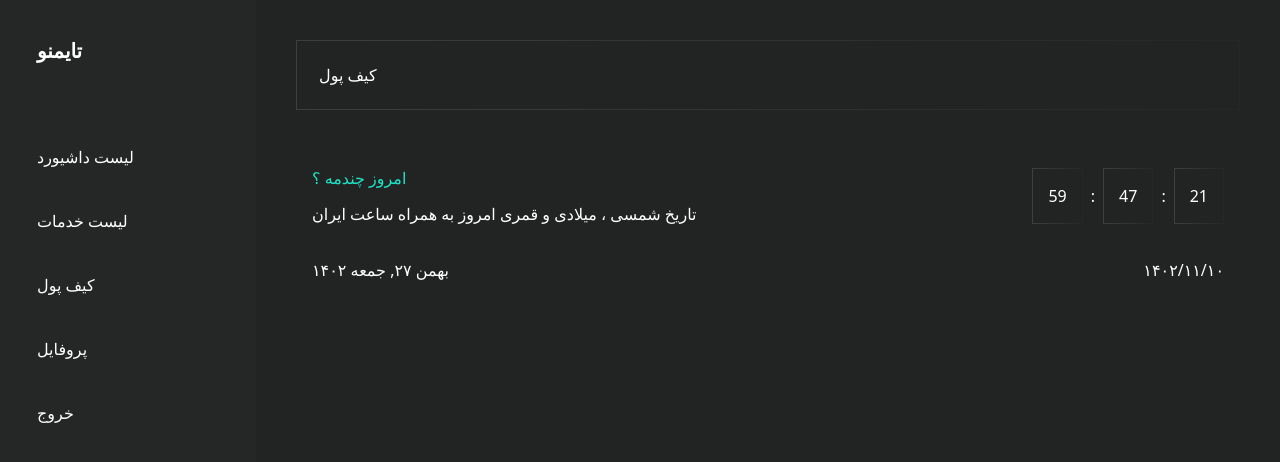
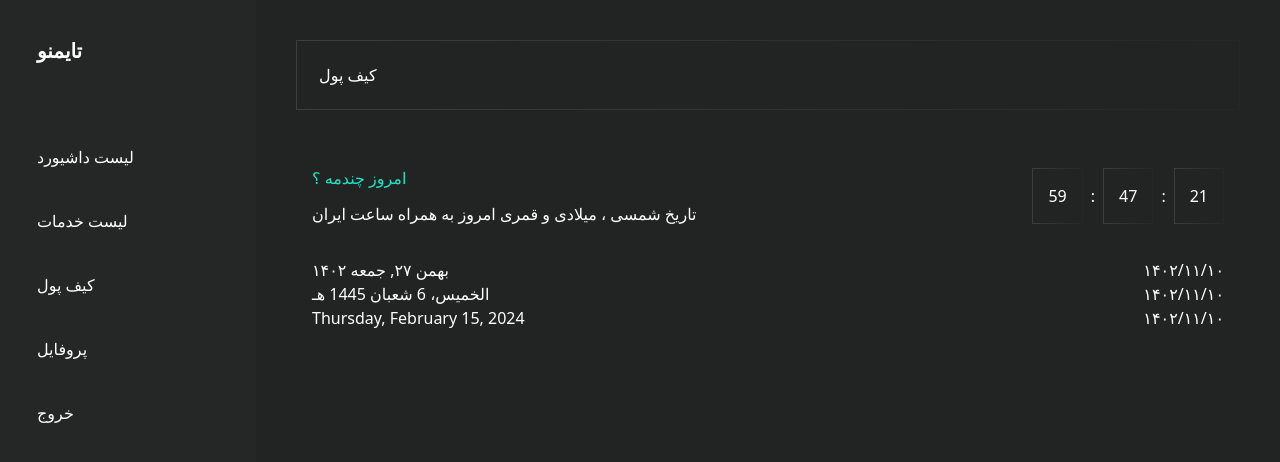
Before and after one commit to babaeiFateme/calendar, a React (Create React App) app: page / in a window 1280 px wide. Shown: the top 462 px of the page. Built offline with nearby package versions, Linux system fonts and the light colour scheme; the HTML template or start-up script is replaced by a standard one.

Commit message:
feat: give current date helper functions

```diff
--- a/src/components/common/Calendar/Calendar.tsx
+++ b/src/components/common/Calendar/Calendar.tsx
@@ -1,15 +1,32 @@
 import React from 'react'
 import getPersianDate from '../../../core/utils/persianDate';
+import { getHijriDayOfMonth } from '../../../core/utils/hijriMonths';
+import { getEnglishDate } from '../../../core/utils/englishMonths';
 
 
 const Calendar = () => {
   const strDate = getPersianDate();
+  const hijriDayOfMonth = getHijriDayOfMonth();
+  const englishDate = getEnglishDate();
   return (
     <ul>
       <li className='flex justify-between'>
        <div>{strDate}</div>
        <div> ۱۴۰۲/۱۱/۱۰</div>
       </li>
+
+      <li className='flex justify-between'>
+       <div> {hijriDayOfMonth}</div>
+       <div> ۱۴۰۲/۱۱/۱۰</div>
+      </li>
+
+      <li className='flex justify-between'>
+        <div>
+
+        {englishDate}
+        </div>
+        <div> ۱۴۰۲/۱۱/۱۰</div>
+      </li>
     </ul>
   )
 }
--- a/src/components/common/Sidebar/Sidebar.jsx
+++ b/src/components/common/Sidebar/Sidebar.jsx
@@ -5,10 +5,10 @@ import { Link, useLocation } from "react-router-dom";
 const Sidebar = () => {
     return (
         <>
-            <div class="sidebar w-64 flex-shrink-0 absolute md:relative h-screen p-[18px]">
-                <div class="p-4">
-                    <h1 class="text-xl font-bold mb-[80px]">تایمنو</h1>
-                    <ul class="mt-4">
+            <div className="sidebar w-64 flex-shrink-0 absolute md:relative h-screen p-[18px]">
+                <div className="p-4">
+                    <h1 className="text-xl font-bold mb-[80px]">تایمنو</h1>
+                    <ul className="mt-4">
                         <li className="mb-[40px]">
                             <div>
                                 <Link to="/">لیست داشیورد</Link>
--- /dev/null
+++ b/src/core/utils/englishMonths.ts
@@ -0,0 +1,7 @@
+export function getEnglishDate() {
+    const currentDate = new Date();
+    const options: Intl.DateTimeFormatOptions = { weekday: 'long', month: 'long', day: 'numeric', year: 'numeric', timeZone: 'UTC' };
+    const getEnglishDate = currentDate.toLocaleDateString('en-US', options);
+
+    return getEnglishDate;
+}
--- /dev/null
+++ b/src/core/utils/hijriMonths.ts
@@ -0,0 +1,10 @@
+
+export function getHijriDayOfMonth() {
+    const currentDate = new Date();
+
+    const options: Intl.DateTimeFormatOptions = { weekday: 'long', month: 'long', day: 'numeric', year: 'numeric', timeZone: 'UTC' };
+
+    const hijriDayOfMonth = currentDate.toLocaleDateString('ar-u-ca-islamic', options);
+
+    return hijriDayOfMonth;
+}
```
